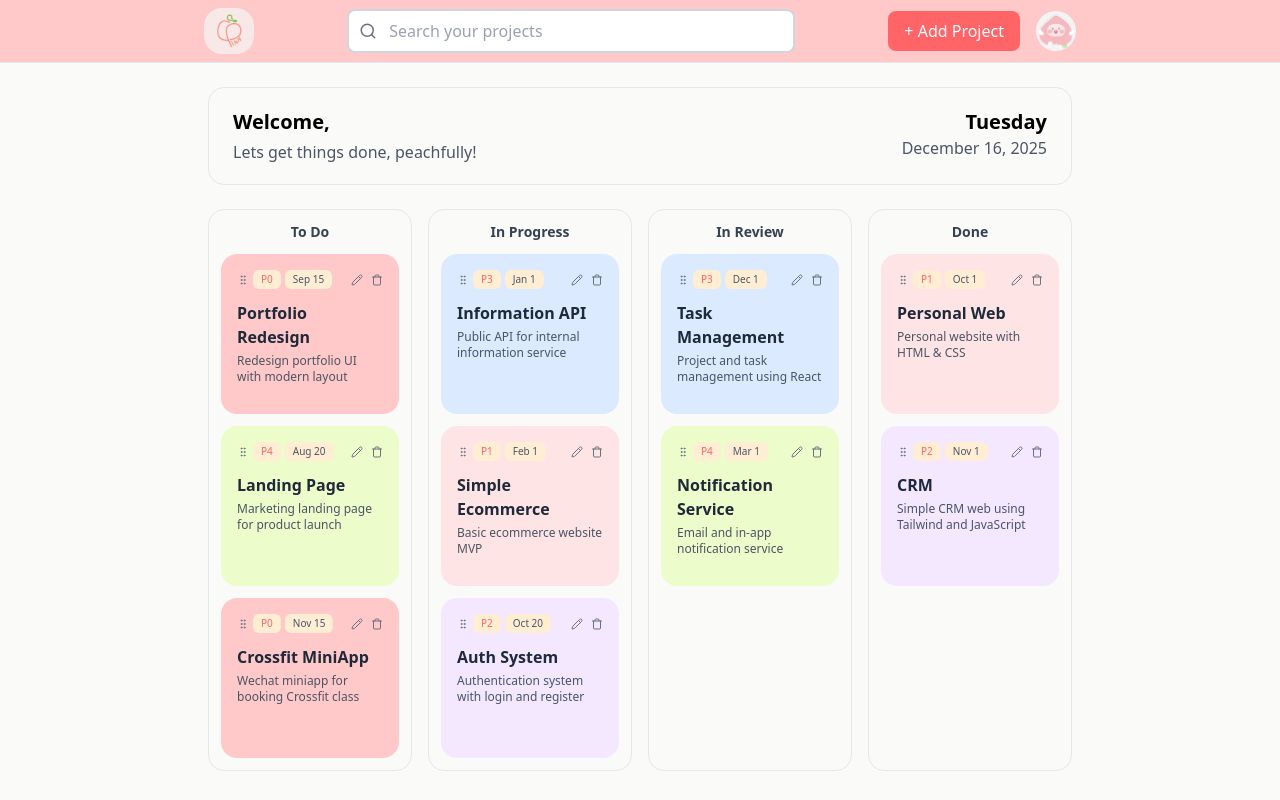
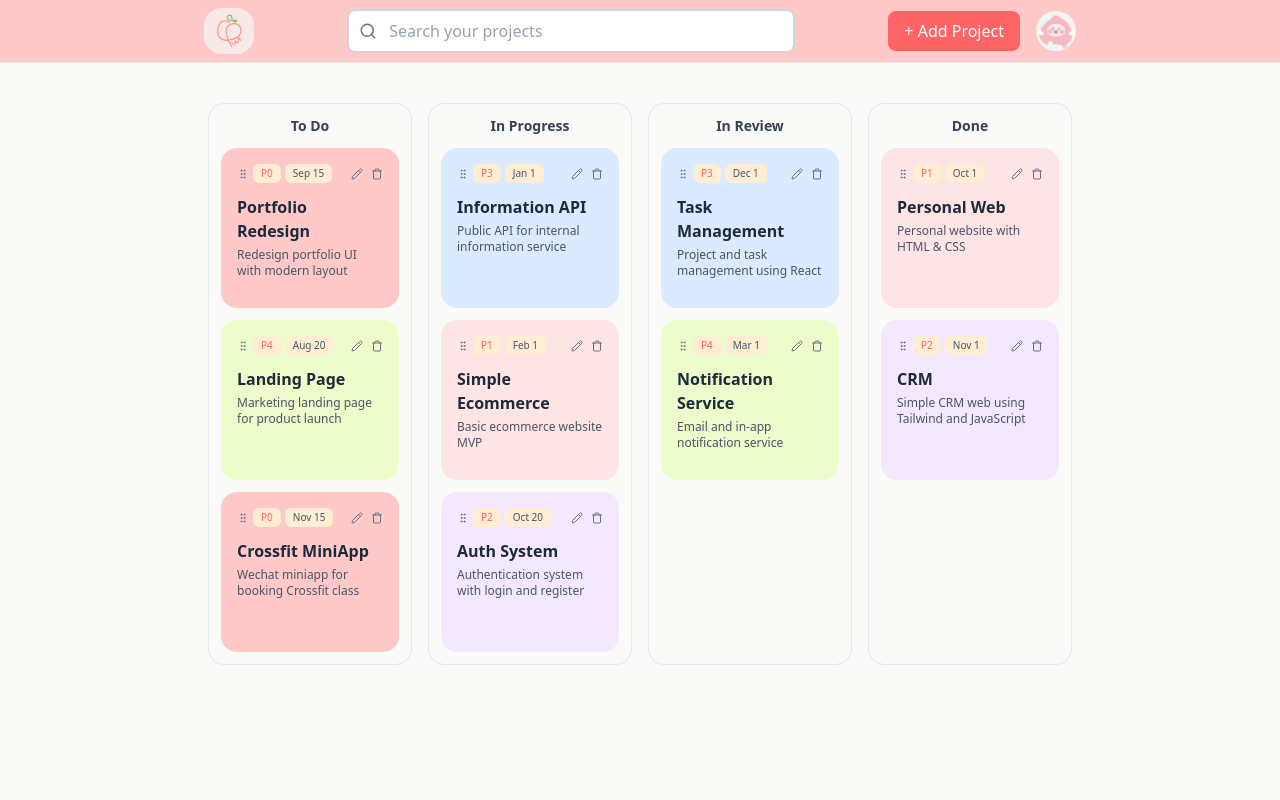
Before and after one commit to aletheaalmas/peachplan, a React (Vite) app: page / in a window 1280 px wide. Built offline with nearby package versions, Linux system fonts and the light colour scheme.

Commit message:
chore: temporary hide welcome section

```diff
--- a/src/app.tsx
+++ b/src/app.tsx
@@ -1,6 +1,6 @@
 import { SearchBar } from "./components/search-bar";
 import { Button } from "./components/button";
-import { Welcome } from "./components/welcome";
+// import { Welcome } from "./components/welcome";
 import { Projects } from "./components/projects";
 
 export function App() {
@@ -35,7 +35,7 @@ export function App() {
         </nav>
       </header>
       <main className="mx-auto max-w-4xl p-4">
-        <Welcome />
+        {/* <Welcome /> */}
 
         <Projects />
       </main>
```
